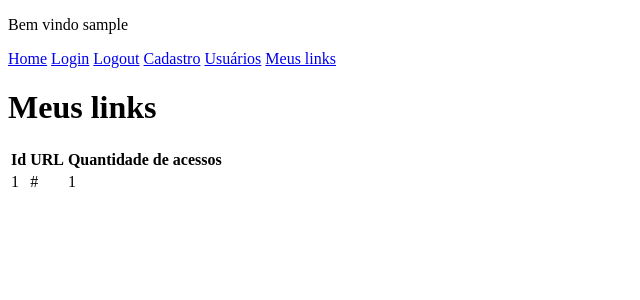
After one commit to eu-erickfernandes/encurta-django, a Django app: page /usuario/meus-links in a window 1280 px wide. The commit adds this page. Shown: the top 300 px of the page, without its empty margins (0-640 px from the left). Run offline with Django 4.2, Linux system fonts and the light colour scheme; a user stored in the database is signed in; tables that the repository leaves empty hold one stand-in row (values such as "Sample post").

Commit message:
Finalizando login

```diff
--- a/encurta/models.py
+++ b/encurta/models.py
@@ -1,3 +1,5 @@
+from django.contrib.auth.models import User
+
 from django.db import models
 
 class Url(models.Model):
@@ -10,5 +12,6 @@ class Url(models.Model):
         return Link.objects.filter(url= self).count()
 
 class Link(models.Model):
-    url = models.ForeignKey(Url, on_delete=models.CASCADE)
+    usuario = models.ForeignKey(User, on_delete= models.CASCADE)
+    url = models.ForeignKey(Url, on_delete= models.CASCADE)
     qtd_acessos = models.IntegerField(default= 0)
--- a/encurta/views.py
+++ b/encurta/views.py
@@ -4,7 +4,7 @@ from encurta.actions import encurta_link
 
 # Create your views here.
 def index(request):
-
+    print(request.user)
     links_gerados = Link.objects.all()
     qtd_links_gerados = links_gerados.count()
 
@@ -26,6 +26,7 @@ def index(request):
 def link(request, id_link):
     link = get_object_or_404(Link, id= id_link)
 
-    print(link.url.url)
+    link.qtd_acessos += 1
+    link.save()
 
     return redirect(link.url.url)
--- a/templates/partials/_base.html
+++ b/templates/partials/_base.html
@@ -10,11 +10,17 @@
     </head>
 
     <body>
+        {% if request.user.id %}
+            <p>Bem vindo {{ request.user }}</p>
+        {% endif %}
+
         <nav>
             <a href="{% url 'encurta:index' %}">Home</a>
             <a href="{% url 'usuario:login' %}">Login</a>
+            <a href="{% url 'usuario:logout' %}">Logout</a>
             <a href="{% url 'usuario:cadastro' %}">Cadastro</a>
             <a href="{% url 'usuario:usuarios' %}">Usuários</a>
+            <a href="{% url 'usuario:meus-links' %}">Meus links</a>
         </nav>
 
         <main>
--- a/templates/usuario/cadastro.html
+++ b/templates/usuario/cadastro.html
@@ -1,6 +1,6 @@
-TODO:
+<!-- TODO:
 -Confirmar senha
--Validar
+-Validar -->
 
 
 {% extends 'partials/_base.html' %}
--- /dev/null
+++ b/templates/usuario/meus-links.html
@@ -0,0 +1,29 @@
+{% extends 'partials/_base.html' %}
+
+{% load static %}
+
+{% block titulo %}Meus links{% endblock %}
+
+{% block content %}
+    <h1>Meus links</h1>
+
+    <table>
+        <thead>
+            <tr>
+                <th>Id</th>
+                <th>URL</th>
+                <th>Quantidade de acessos</th>
+            </tr>
+        </thead>
+
+        <tbody>
+            {% for link in links %}
+                <tr>
+                    <td>{{ link.id }}</td>
+                    <td>{{ link.url.url }}</td>
+                    <td>{{ link.qtd_acessos }}</td>
+                </tr>
+            {% endfor %}
+        </tbody>
+    </table>
+{% endblock %}
--- a/usuario/urls.py
+++ b/usuario/urls.py
@@ -1,11 +1,13 @@
 from django.urls import path
 
-from usuario.views import login, cadastro, usuarios
+from usuario.views import login, cadastro, usuarios, logout, meus_links
 
 app_name = 'usuario'
 
 urlpatterns = [
     path('cadastro', cadastro, name='cadastro'),
     path('login', login, name='login'),
+    path('logout', logout, name='logout'),
     path('usuarios', usuarios, name='usuarios'),
+    path('meus-links', meus_links, name='meus-links'),
 ]
--- a/usuario/views.py
+++ b/usuario/views.py
@@ -1,6 +1,10 @@
-from django.shortcuts import render
+from django.contrib.auth.models import User
 
-from usuario.actions import cadastrar_usuario
+from django.shortcuts import render, redirect
+
+from encurta.models import Link
+
+from usuario.actions import cadastrar_usuario, entrar, sair
 
 # Create your views here.
 def cadastro(request):
@@ -17,10 +21,33 @@ def cadastro(request):
 def login(request):
     template_name = 'usuario/login.html'
 
+    if request.POST:
+        entrar(request)
+
     return render(request, template_name)
+
+def logout(request):
+    sair(request)
+
+    return redirect('/')
 
 
 def usuarios(request):
+    print(request.user)
     template_name = 'usuario/usuarios.html'
 
-    return render(request, template_name)
+    usuarios = User.objects.all().order_by('first_name')
+
+    return render(request, template_name, {
+        'usuarios': usuarios
+    })
+
+
+def meus_links(request):
+    template_name = 'usuario/meus-links.html'
+
+    links = Link.objects.filter(usuario= request.user)
+
+    return render(request, template_name, {
+        'links': links
+    })
```
Also changed, not shown: encurta/actions.py (+4 -8 lines), templates/usuario/login.html (+15 -1 lines), templates/usuario/usuarios.html (+19 -0 lines), usuario/actions.py (+18 -1 lines).
